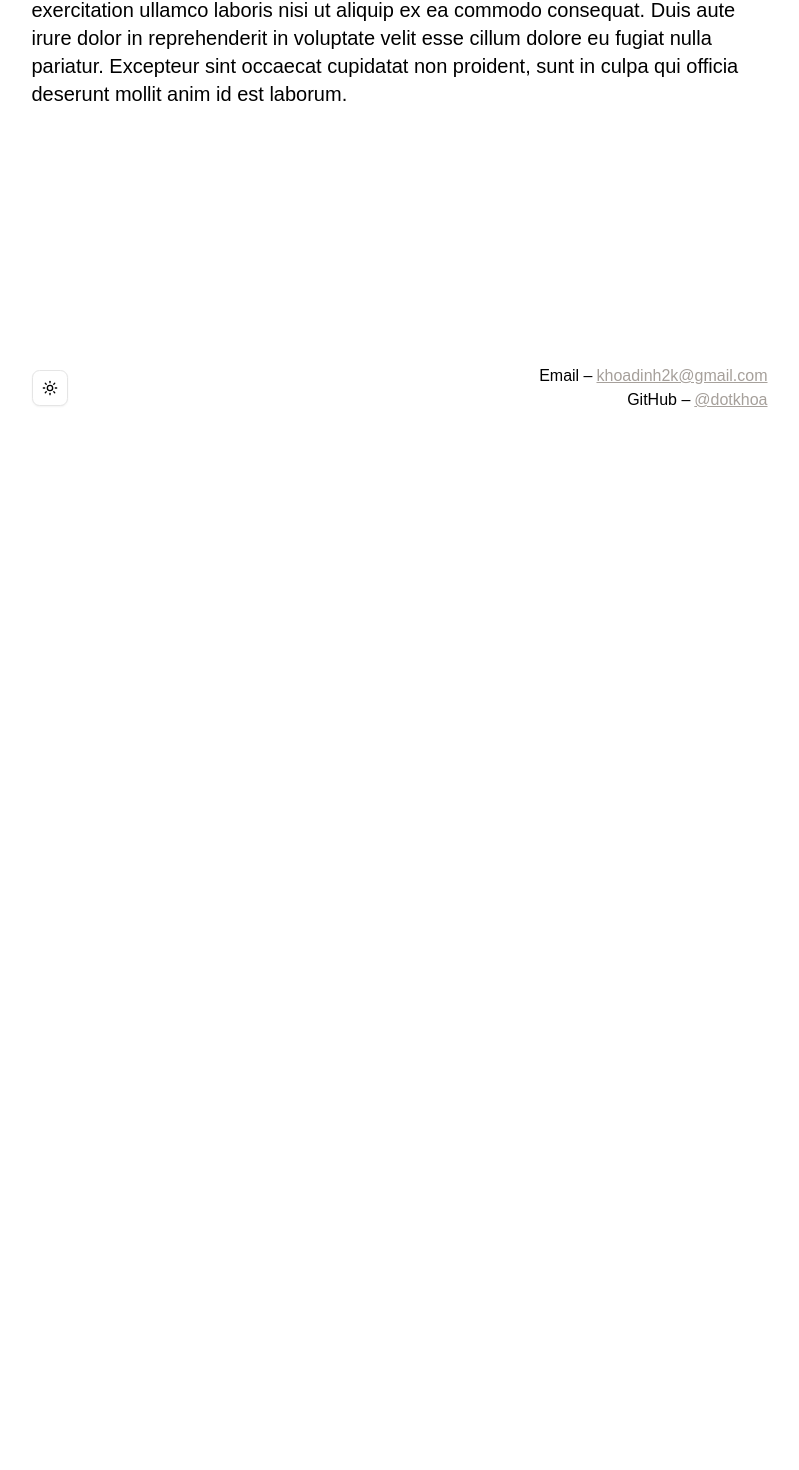
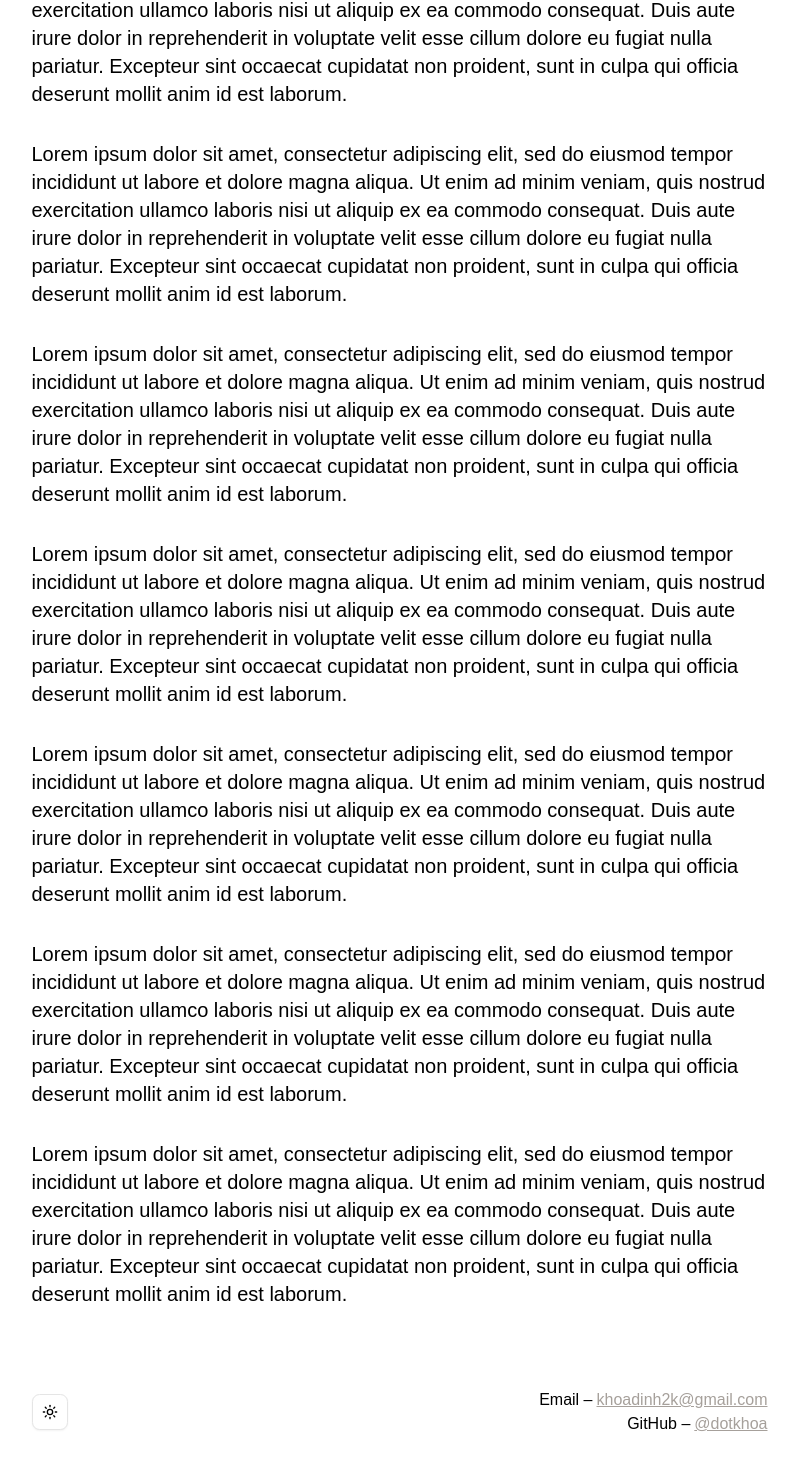
Before and after one commit to dotkhoa/portfolio-site-v2, a Next.js app: page /projects in a window 1280 px wide. Shown: the part 260-1730 px from the top of the page, without its empty margins (233-1032 px from the left). Before the commit the page ends 800 px from the top, so only its background shows below. Built offline with nearby package versions, Linux system fonts and the light colour scheme.

Commit message:
feat: updated metadata for projects and resume routes

```diff
--- a/app/projects/page.tsx
+++ b/app/projects/page.tsx
@@ -1,6 +1,12 @@
 export const runtime = "edge";
 
 import * as motion from "motion/react-client"
+import type { Metadata } from "next";
+
+export const metadata: Metadata = {
+    title: "Khoa Dinh – Projects",
+    description: "Khoa's Projects.",
+};
 
 export default function Page() {
     return (
@@ -13,6 +19,12 @@ export default function Page() {
             >
                 <main className="flex justify-between items-center w-full max-w-screen-md px-4 mx-auto flex-col gap-8 row-start-2 text-xl">
                     <div>{"Lorem ipsum dolor sit amet, consectetur adipiscing elit, sed do eiusmod tempor incididunt ut labore et dolore magna aliqua. Ut enim ad minim veniam, quis nostrud exercitation ullamco laboris nisi ut aliquip ex ea commodo consequat. Duis aute irure dolor in reprehenderit in voluptate velit esse cillum dolore eu fugiat nulla pariatur. Excepteur sint occaecat cupidatat non proident, sunt in culpa qui officia deserunt mollit anim id est laborum."}</div>
+                    <div>{"Lorem ipsum dolor sit amet, consectetur adipiscing elit, sed do eiusmod tempor incididunt ut labore et dolore magna aliqua. Ut enim ad minim veniam, quis nostrud exercitation ullamco laboris nisi ut aliquip ex ea commodo consequat. Duis aute irure dolor in reprehenderit in voluptate velit esse cillum dolore eu fugiat nulla pariatur. Excepteur sint occaecat cupidatat non proident, sunt in culpa qui officia deserunt mollit anim id est laborum."}</div>
+                    <div>{"Lorem ipsum dolor sit amet, consectetur adipiscing elit, sed do eiusmod tempor incididunt ut labore et dolore magna aliqua. Ut enim ad minim veniam, quis nostrud exercitation ullamco laboris nisi ut aliquip ex ea commodo consequat. Duis aute irure dolor in reprehenderit in voluptate velit esse cillum dolore eu fugiat nulla pariatur. Excepteur sint occaecat cupidatat non proident, sunt in culpa qui officia deserunt mollit anim id est laborum."}</div>
+                    <div>{"Lorem ipsum dolor sit amet, consectetur adipiscing elit, sed do eiusmod tempor incididunt ut labore et dolore magna aliqua. Ut enim ad minim veniam, quis nostrud exercitation ullamco laboris nisi ut aliquip ex ea commodo consequat. Duis aute irure dolor in reprehenderit in voluptate velit esse cillum dolore eu fugiat nulla pariatur. Excepteur sint occaecat cupidatat non proident, sunt in culpa qui officia deserunt mollit anim id est laborum."}</div>
+                    <div>{"Lorem ipsum dolor sit amet, consectetur adipiscing elit, sed do eiusmod tempor incididunt ut labore et dolore magna aliqua. Ut enim ad minim veniam, quis nostrud exercitation ullamco laboris nisi ut aliquip ex ea commodo consequat. Duis aute irure dolor in reprehenderit in voluptate velit esse cillum dolore eu fugiat nulla pariatur. Excepteur sint occaecat cupidatat non proident, sunt in culpa qui officia deserunt mollit anim id est laborum."}</div>
+                    <div>{"Lorem ipsum dolor sit amet, consectetur adipiscing elit, sed do eiusmod tempor incididunt ut labore et dolore magna aliqua. Ut enim ad minim veniam, quis nostrud exercitation ullamco laboris nisi ut aliquip ex ea commodo consequat. Duis aute irure dolor in reprehenderit in voluptate velit esse cillum dolore eu fugiat nulla pariatur. Excepteur sint occaecat cupidatat non proident, sunt in culpa qui officia deserunt mollit anim id est laborum."}</div>
+                    <div>{"Lorem ipsum dolor sit amet, consectetur adipiscing elit, sed do eiusmod tempor incididunt ut labore et dolore magna aliqua. Ut enim ad minim veniam, quis nostrud exercitation ullamco laboris nisi ut aliquip ex ea commodo consequat. Duis aute irure dolor in reprehenderit in voluptate velit esse cillum dolore eu fugiat nulla pariatur. Excepteur sint occaecat cupidatat non proident, sunt in culpa qui officia deserunt mollit anim id est laborum."}</div>
                 </main>
             </motion.div>
         </div>
--- a/app/resume/page.tsx
+++ b/app/resume/page.tsx
@@ -1,6 +1,13 @@
 export const runtime = "edge";
 
 import * as motion from "motion/react-client"
+import type {Metadata} from "next";
+
+
+export const metadata: Metadata = {
+    title: "Khoa Dinh – Resume",
+    description: "Khoa's Resume.",
+};
 
 export default function Resume() {
     return (
--- a/components/footer.tsx
+++ b/components/footer.tsx
@@ -12,7 +12,7 @@ export default function Footer() {
     }
 
     return (
-        <div className={"flex justify-between items-center w-full max-w-screen-md px-4 mx-auto"}>
+        <div className={"flex justify-between items-center w-full max-w-screen-md mt-20 px-4 mx-auto"}>
             <Button variant={"outline"} size={"icon"} onClick={toggleTheme}>
                 {resolvedTheme === "dark" ? <Moon/> : <Sun/>}
             </Button>
```
